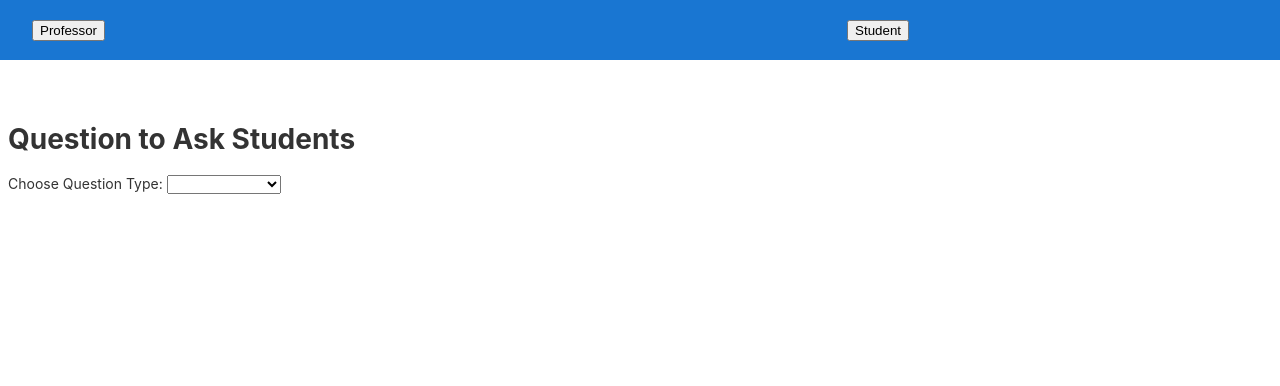
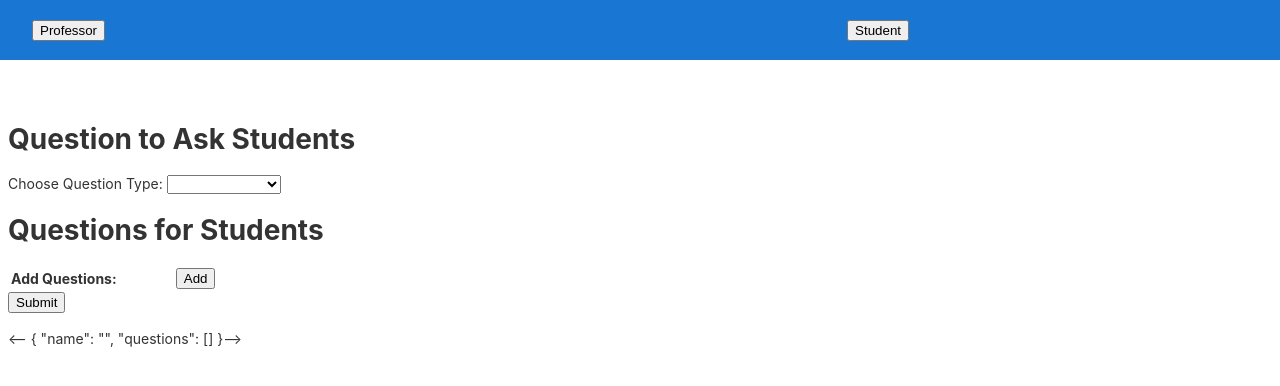
Before and after one commit to jcelestino-15/team-rocket-app, an Angular app in the folder client/: page /get-questions in a window 1280 px wide. Shown: the top 386 px of the page. Built offline with nearby package versions, Linux system fonts and the light colour scheme.

Commit message:
added option to add multiple questions

```diff
--- /dev/null
+++ b/client/src/app/add-questions/add-questions.component.html
@@ -0,0 +1,26 @@
+<div class="container">
+    <h1>Questions for Students </h1>
+        <form [formGroup]="questionForm" (ngSubmit)="onSubmit()">
+            <p>
+
+            <table class="table table-bordered" formArrayName="questions">
+                <tr>
+                    <th colspan="2">Add Questions:</th>
+                    <th width="150px"><button type="button" (click)="addQuestion()" class="btn btn-primary">Add</button></th>
+                </tr>
+                <tr *ngFor="let quantity of questions().controls; let i=index" [formGroupName]="i">
+                    <td>
+                        Question :            <input type="text" formControlName="Q" class="form-control">
+                    </td>
+                    <td>
+                        Answer:            <input type="text" formControlName="A" class="form-control">
+                    </td>
+                    <td>
+                        <button (click)="removeQuestion(i)" class="btn btn-danger">Remove</button>
+                    </td>
+                </tr>
+            </table>
+            <button type="submit" class="btn btn-success">Submit</button>
+        </form>
+        <br/>  <-- {{this.questionForm.value | json}}-->
+    </div>
--- /dev/null
+++ b/client/src/app/add-questions/add-questions.component.ts
@@ -0,0 +1,36 @@
+import { Component } from '@angular/core';
+import { FormGroup, FormControl, FormArray, FormBuilder } from '@angular/forms';
+
+@Component({
+  selector: 'app-add-questions',
+  templateUrl: './add-questions.component.html',
+  styleUrls: ['./add-questions.component.css']
+})
+export class AddQuestionsComponent {
+  name = 'Add Question';
+  questionForm: FormGroup;
+  constructor(private fb: FormBuilder) {
+     this.questionForm = this.fb.group({
+        name: '',
+        questions: this.fb.array([]),
+     });
+  }
+  questions(): FormArray {
+     return this.questionForm.get("questions") as FormArray
+  }
+  newQuestion(): FormGroup {
+     return this.fb.group({
+        Q: '',
+        A: '',
+     })
+  }
+  addQuestion() {
+     this.questions().push(this.newQuestion());
+  }
+  removeQuestion(i: number) {
+     this.questions().removeAt(i);
+  }
+  onSubmit() {
+     console.log(this.questionForm.value);
+  }
+}
--- a/client/src/app/questions-form/questions-form.component.html
+++ b/client/src/app/questions-form/questions-form.component.html
@@ -24,3 +24,4 @@
     </div>
 
   </div>
+<app-add-questions></app-add-questions>
```
Also changed, not shown: client/src/app/app.module.ts (+6 -2 lines), client/src/app/add-questions/add-questions.component.css (added), 1 other file (tests, documents, lock files or other folders).
